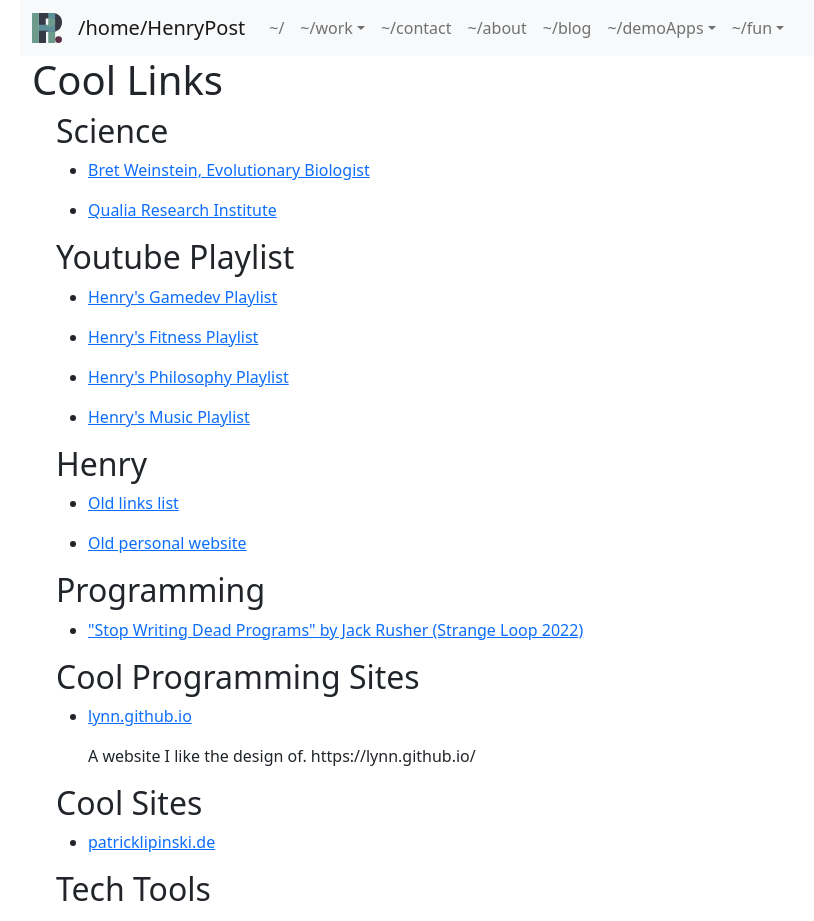
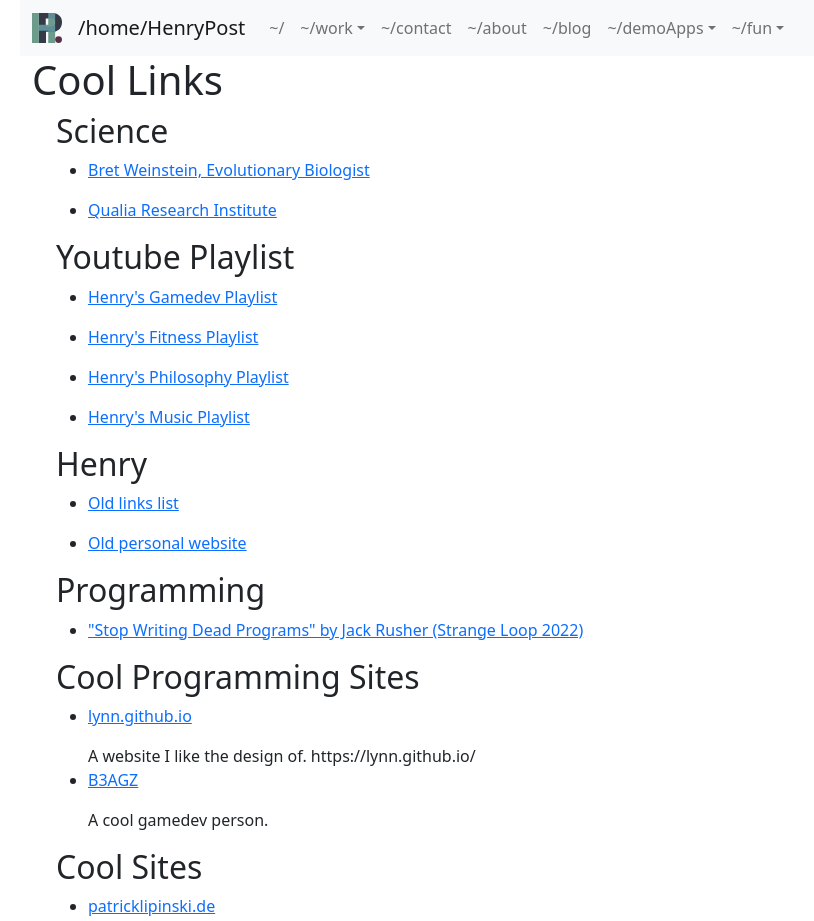
Before and after one commit to meltingscales/henrypost.net, a React (Create React App) app: page /fun/cool-links in a window 1280 px wide. Shown: the top 921 px of the page, without its empty margins (62-876 px from the left). Built offline with nearby package versions, Linux system fonts and the light colour scheme.

Commit message:
add b3agz

```diff
--- a/src/pages/fun/PageCoolLinks.tsx
+++ b/src/pages/fun/PageCoolLinks.tsx
@@ -8,28 +8,28 @@ const LINK_DATA: TLinkDatum[] = [
     },
     {
         text: "Henry's Gamedev Playlist",
-        url:'https://www.youtube.com/playlist?list=PLxhBPQszJILskIGS7YuiwRMLpvGdzI9Ka',
+        url: 'https://www.youtube.com/playlist?list=PLxhBPQszJILskIGS7YuiwRMLpvGdzI9Ka',
         category: "Youtube Playlist",
     },
     {
         text: "Henry's Fitness Playlist",
-        url:'https://www.youtube.com/playlist?list=PLxhBPQszJILtkiZ9bLhiP-gbesaYN4ZCU',
+        url: 'https://www.youtube.com/playlist?list=PLxhBPQszJILtkiZ9bLhiP-gbesaYN4ZCU',
         category: "Youtube Playlist",
     },
     {
         text: "Henry's Philosophy Playlist",
-        url:'https://www.youtube.com/playlist?list=PLxhBPQszJILuzBcrLaQayWvqIIXeb8rT7',
+        url: 'https://www.youtube.com/playlist?list=PLxhBPQszJILuzBcrLaQayWvqIIXeb8rT7',
         category: "Youtube Playlist",
     },
     {
         text: "Henry's Music Playlist",
-        url:'https://www.youtube.com/playlist?list=PLxhBPQszJILvItaUcMHNLrnSh-SkbWvlm',
+        url: 'https://www.youtube.com/playlist?list=PLxhBPQszJILvItaUcMHNLrnSh-SkbWvlm',
         category: "Youtube Playlist",
     },
     //TODO add more links from todd
     {
         text: "Qualia Research Institute",
-        url:'https://qri.org/',
+        url: 'https://qri.org/',
         category: 'Science',
     },
     {
@@ -52,6 +52,12 @@ const LINK_DATA: TLinkDatum[] = [
         url: 'https://github.com/lynn/lynn.github.io',
         comment: "A website I like the design of. https://lynn.github.io/",
         category: 'Cool Programming Sites',
+    },
+    {
+        text: "B3AGZ",
+        url: "https://b3agz.com/",
+        category: "Cool Programming Sites",
+        comment: "A cool gamedev person.",
     },
     {
         text: "patricklipinski.de",
```
